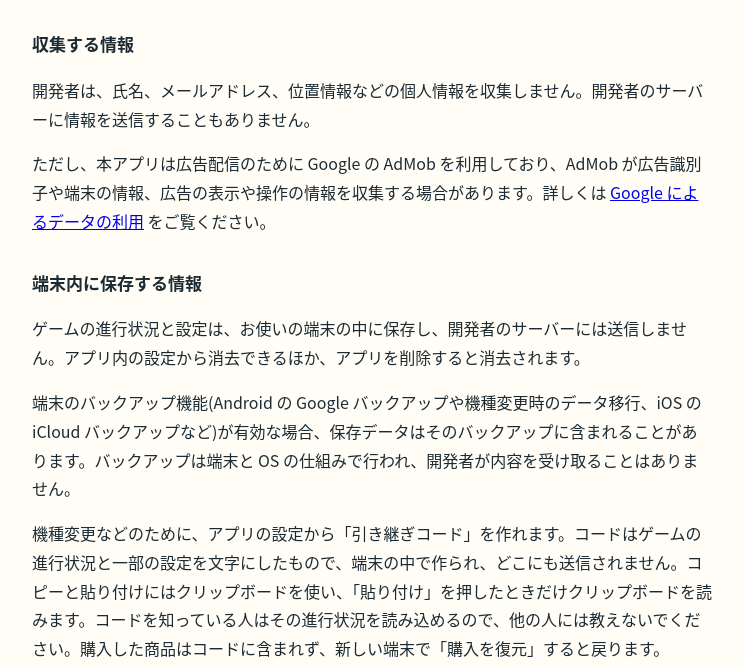
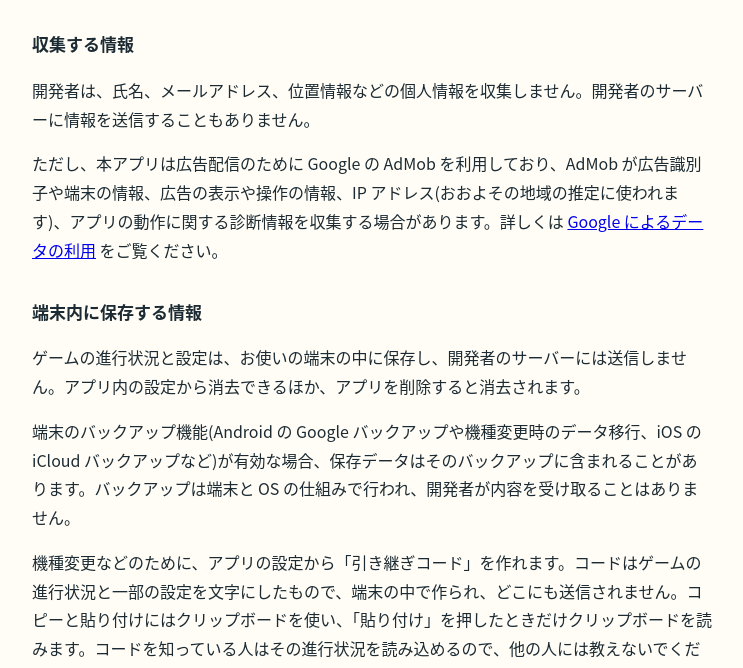
Before and after one commit to bb-satoru/chiisana-ekicho-support, a plain HTML site: page privacy-policy.html in a window 1280 px wide. Shown: the part 131-799 px from the top of the page, without its empty margins (268-1011 px from the left). Drawn offline with Linux system fonts and the light colour scheme.

Commit message:
プライバシーポリシーに AdMob が集める IP アドレスと診断情報を書き足す

```diff
--- a/privacy-policy.html
+++ b/privacy-policy.html
@@ -29,7 +29,7 @@
 
     <h2>収集する情報</h2>
     <p>開発者は、氏名、メールアドレス、位置情報などの個人情報を収集しません。開発者のサーバーに情報を送信することもありません。</p>
-    <p>ただし、本アプリは広告配信のために Google の AdMob を利用しており、AdMob が広告識別子や端末の情報、広告の表示や操作の情報を収集する場合があります。詳しくは <a href="https://policies.google.com/technologies/partner-sites" target="_top">Google によるデータの利用</a> をご覧ください。</p>
+    <p>ただし、本アプリは広告配信のために Google の AdMob を利用しており、AdMob が広告識別子や端末の情報、広告の表示や操作の情報、IP アドレス(おおよその地域の推定に使われます)、アプリの動作に関する診断情報を収集する場合があります。詳しくは <a href="https://policies.google.com/technologies/partner-sites" target="_top">Google によるデータの利用</a> をご覧ください。</p>
 
     <h2>端末内に保存する情報</h2>
     <p>ゲームの進行状況と設定は、お使いの端末の中に保存し、開発者のサーバーには送信しません。アプリ内の設定から消去できるほか、アプリを削除すると消去されます。</p>
```
